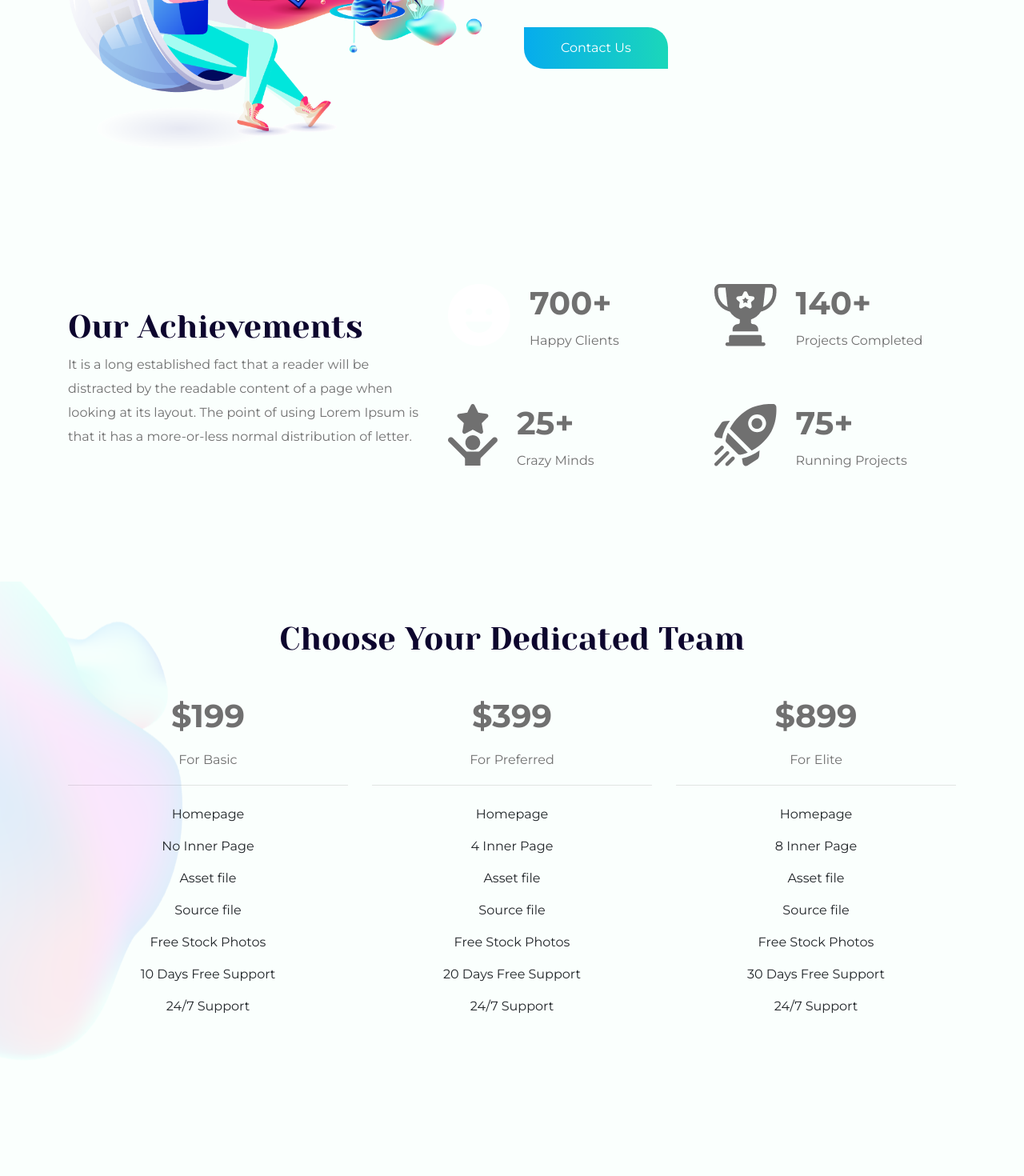
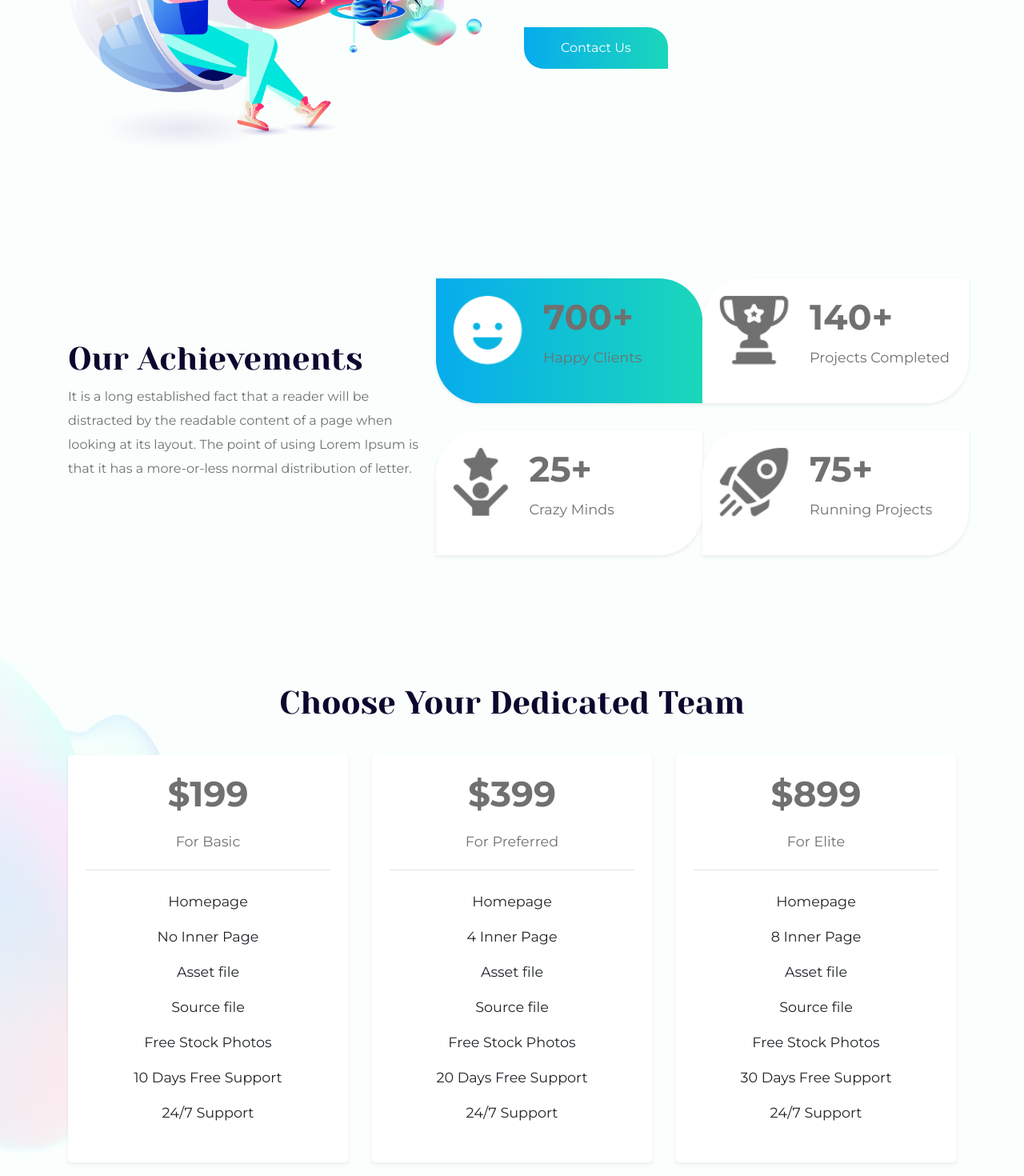
Before and after one commit to tayab-pabel/athena-design-responsive-ui, a React (Create React App) app: page / in a window 1280 px wide. Shown: the part 1743-3213 px from the top of the page at 80% size. Before the commit the page ends 3133 px from the top, so only its background shows below. Built offline with nearby package versions, Linux system fonts and the light colour scheme.

Commit message:
illustration added

```diff
--- a/src/App.css
+++ b/src/App.css
@@ -64,6 +64,15 @@ ul li,
     padding: 14px 46px;
 }
 
+.achivementCardActive{
+    background-image: linear-gradient(to left, #1BD7BA, #06ACED);
+    border: none;
+    border-radius: 0px 50px;
+}
+.achivementCard{
+    border: none;
+    border-radius: 50px 0px;
+}
 .btn:hover {
     color: #FFFFFF;
 }
@@ -101,9 +110,10 @@ background-color: transparent !important;
     background-color: #FAFFFD;
 }
 .achivementIllustration{
-    /* background-image: url("../src/images/achivement.png");
-    background-size: cover;
-    background-position: center;
-    background-repeat: no-repeat; */
     background-color: #FAFFFD;
 }
+
+.card{
+    transform: scale(1.1) !important;
+    transition: .5s ease;
+}
--- a/src/Components/Achievement/Achievement.js
+++ b/src/Components/Achievement/Achievement.js
@@ -16,9 +16,11 @@ const Achievement = () => {
                     <div className="col-md-7">
                         <div className="row">
                             <div className="col-md-6 my-4">
+                                <div className="card shadow-sm achivementCardActive">
+                                    <div className="card-body">
                                         <div className="d-flex">
                                             <div className="icon">
-                                        <img className="img-fluid" src={icon1} alt="" />
+                                                <img height='50' className="img-fluid" src={icon1} alt="" />
                                             </div>
                                             <div className="content pl-4">
                                                 <h3>700+</h3>
@@ -26,7 +28,11 @@ const Achievement = () => {
                                             </div>
                                         </div>
                                     </div>
+                                </div>
+                            </div>
                             <div className="col-md-6 my-4">
+                                <div className="card shadow-sm achivementCard">
+                                    <div className="card-body">
                                         <div className="d-flex">
                                             <div className="icon">
                                                 <img className="img-fluid" src={icon2} alt="" />
@@ -38,8 +44,12 @@ const Achievement = () => {
                                         </div>
                                     </div>
                                 </div>
+                            </div>
+                        </div>
                         <div className="row">
                             <div className="col-md-6 my-4">
+                                <div className="card shadow-sm achivementCard">
+                                    <div className="card-body">
                                         <div className="d-flex">
                                             <div className="icon">
                                                 <img className="img-fluid" src={icon3} alt="" />
@@ -50,7 +60,11 @@ const Achievement = () => {
                                             </div>
                                         </div>
                                     </div>
+                                </div>
+                            </div>
                             <div className="col-md-6 my-4">
+                                <div className="card shadow-sm achivementCard">
+                                    <div className="card-body">
                                         <div className="d-flex">
                                             <div className="icon">
                                                 <img className="img-fluid" src={icon4} alt="" />
@@ -66,6 +80,8 @@ const Achievement = () => {
                         </div>
                     </div>
                 </div>
+            </div>
+        </div>
     )
 }
 
--- a/src/Components/Pricing/Pricing.js
+++ b/src/Components/Pricing/Pricing.js
@@ -9,7 +9,8 @@ const Pricing = () => {
                 </div>
                 <div className="row mt-5">
                     <div className="col-md-4">
-                        <div className="pricing-card">
+                        <div className="card m-3 shadow-sm border-0">
+                            <div className=" card-body pricing-card">
                                 <h3>$199</h3>
                                 <p className="my-3">For Basic</p>
                                 <hr />
@@ -24,8 +25,10 @@ const Pricing = () => {
                                 </ul>
                             </div>
                         </div>
+                    </div>
                     <div className="col-md-4">
-                        <div className="pricing-card">
+                        <div className="card m-3 shadow-sm border-0">
+                            <div className=" card-body pricing-card">
                                 <h3>$399</h3>
                                 <p className="my-3">For Preferred</p>
                                 <hr />
@@ -40,8 +43,10 @@ const Pricing = () => {
                                 </ul>
                             </div>
                         </div>
+                    </div>
                     <div className="col-md-4">
-                        <div className="pricing-card">
+                        <div className="card m-3 shadow-sm border-0">
+                            <div className=" card-body pricing-card">
                                 <h3>$899</h3>
                                 <p className="my-3">For Elite</p>
                                 <hr />
@@ -59,6 +64,7 @@ const Pricing = () => {
                     </div>
                 </div>
             </div>
+        </div>
     )
 }
 
```
Also changed, not shown: src/images/service.png (renamed from src/images/Path 74.png). Lines whose indentation alone changed are shown as unchanged.
